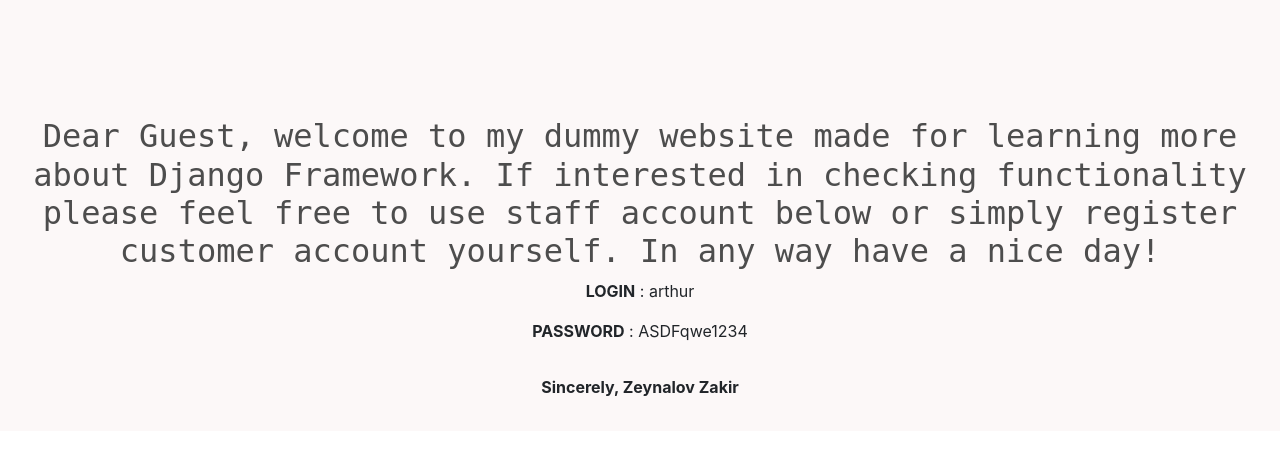
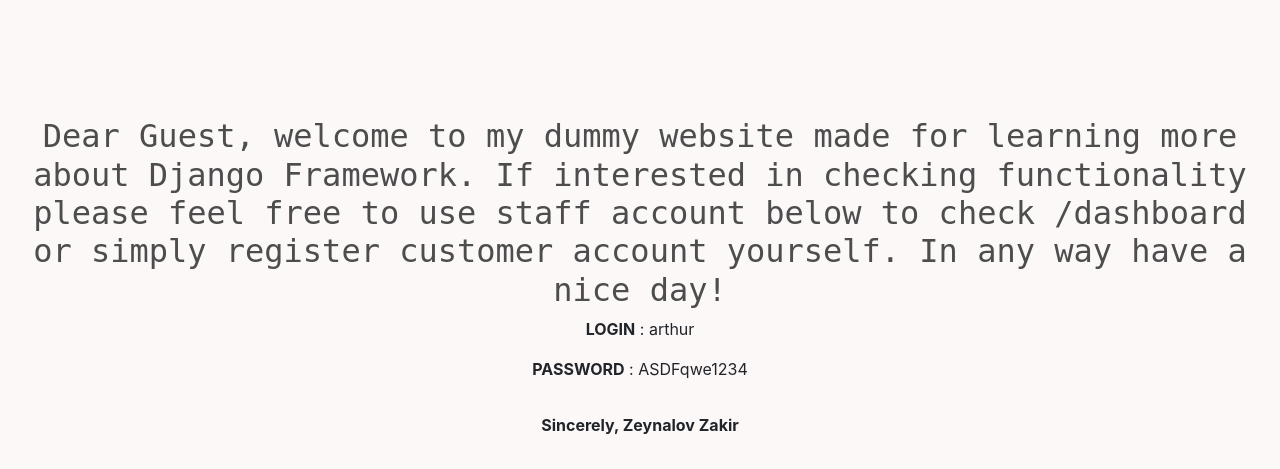
Before and after one commit to menhior/zz-ecom, a Django app: page / in a window 1280 px wide. Shown: the part 514-983 px from the top of the page. Before the commit the page ends 910 px from the top, so only its background shows below. Run offline with Django 3.2, Linux system fonts and the light colour scheme; data comes from the database, SQL or seed files in the repository; some libraries are stand-ins or nearby versions.

Commit message:
finalize

```diff
--- a/shop/templates/shop/main.html
+++ b/shop/templates/shop/main.html
@@ -171,7 +171,7 @@
 	  <div class="container-fluid text-center text-md-left">
 	    <div class="row">
 	      <div class="col text-center">
-	        <h2 id="contacts" style="font-family:Courgette, monospace;">Dear Guest, welcome to my dummy website made for learning more about Django Framework. If interested in checking functionality please feel free to use staff account below or simply register customer account yourself. In any way have a nice day!</h5>
+	        <h2 id="contacts" style="font-family:Courgette, monospace;">Dear Guest, welcome to my dummy website made for learning more about Django Framework. If interested in checking functionality please feel free to use staff account below to check /dashboard or simply register customer account yourself. In any way have a nice day!</h5>
 	        <p><b>LOGIN</b> : arthur </p>
 	        <p><b>PASSWORD</b> : ASDFqwe1234</p>
 	      </div>
--- a/shop/templates/shop/store.html
+++ b/shop/templates/shop/store.html
@@ -218,7 +218,7 @@
 	  <div class="container-fluid text-center text-md-left">
 	    <div class="row">
 	      <div class="col text-center">
-	        <h2 id="contacts" style="font-family:Courgette, monospace;">Dear Guest, welcome to my dummy website made for learning more about Django Framework. If interested in checking functionality please feel free to use staff account below or simply register customer account yourself. In any way have a nice day!</h5>
+	        <h2 id="contacts" style="font-family:Courgette, monospace;">Dear Guest, welcome to my dummy website made for learning more about Django Framework. If interested in checking functionality please feel free to use staff account below to check /dashboard or simply register customer account yourself. In any way have a nice day!</h5>
 	        <p><b>LOGIN</b> : arthur </p>
 	        <p><b>PASSWORD</b> : ASDFqwe1234</p>
 	      </div>
```
